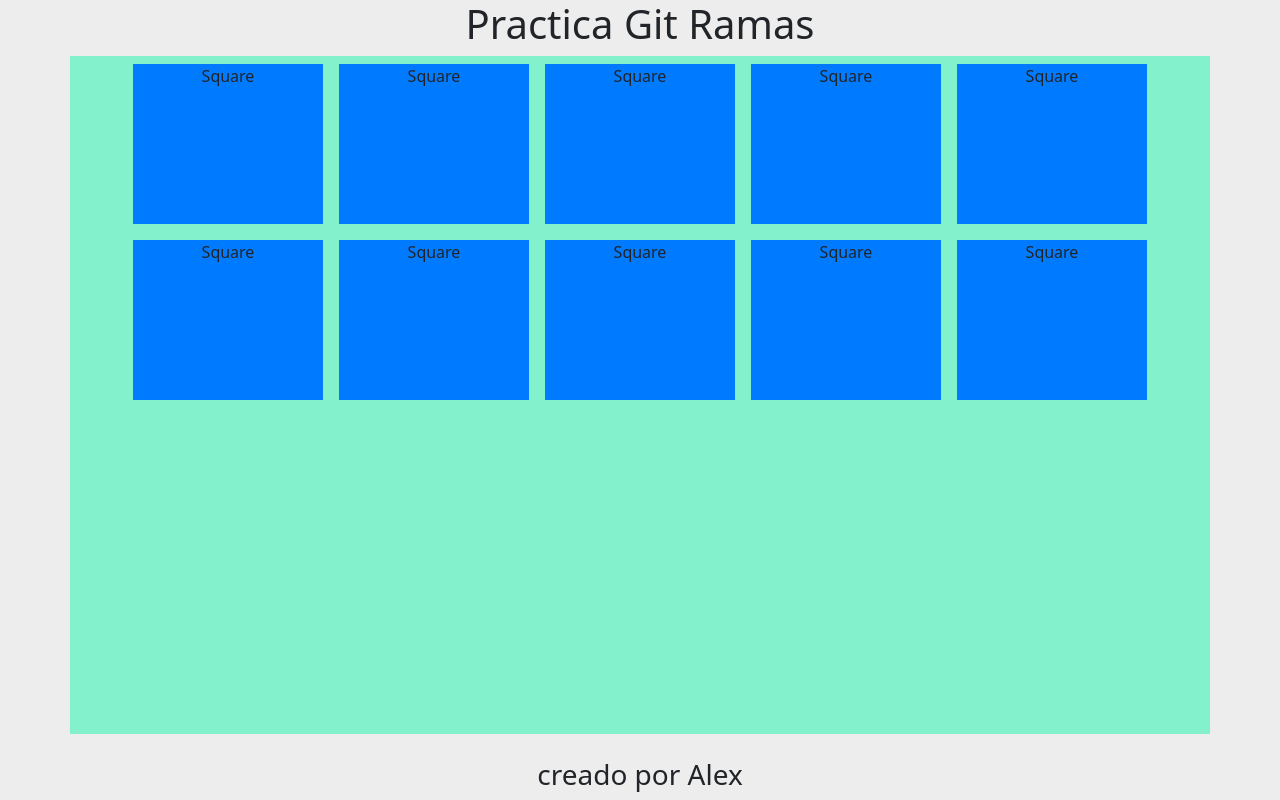
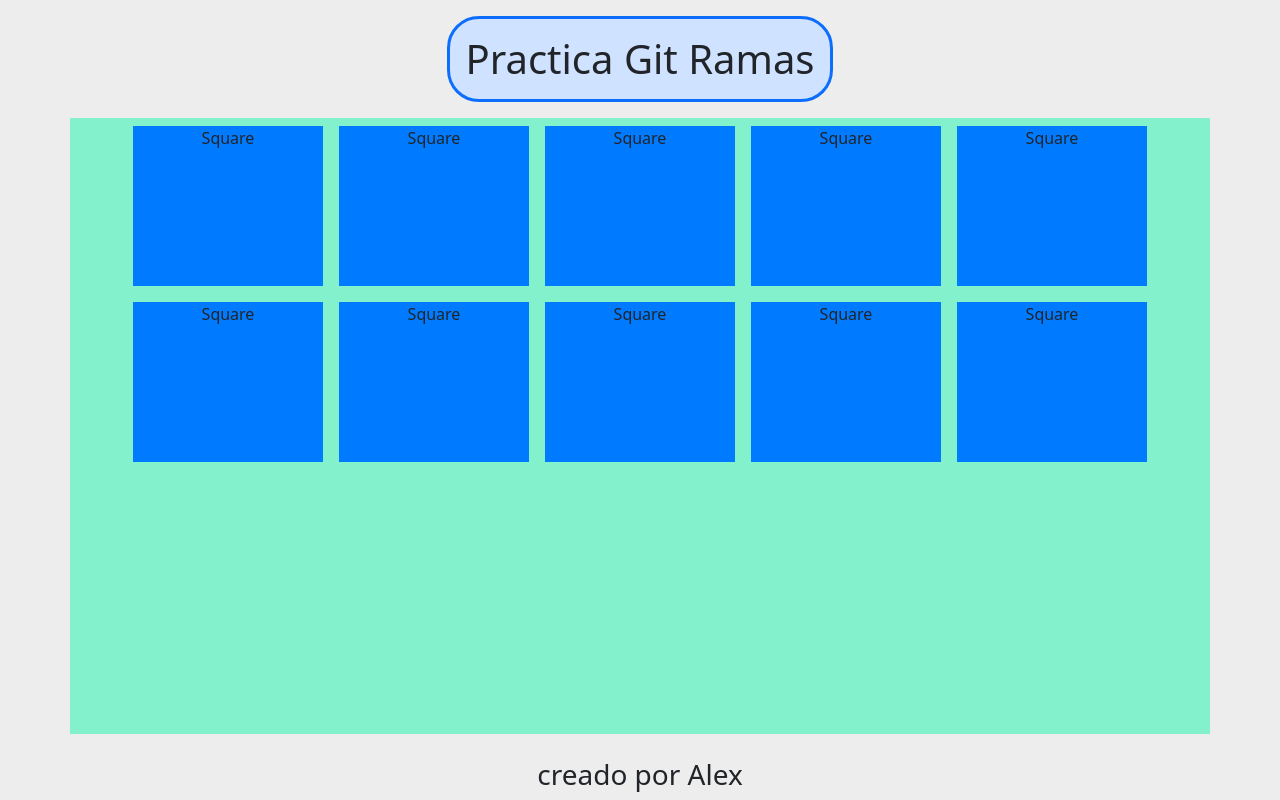
Before and after one commit to Allpez/practicaRamasGitDos, a plain HTML site: page index.html in a window 1280 px wide. Drawn offline with nearby package versions, Linux system fonts and the light colour scheme.

Commit message:
estilo header

```diff
--- a/index.html
+++ b/index.html
@@ -10,7 +10,7 @@
 </head>
 <body>
     <header>
-        <h1>Practica Git Ramas</h1>
+        <h1 class="border border-3 border-primary rounded-5 m-3 p-3 bg-primary-subtle">Practica Git Ramas</h1>
     </header>
     <body class="d-flex flex-column min-vh-100 layout">
         <main class="container text-center flex-grow-1">
```
Also changed, not shown: imgs/Portadas_blog_21.png (added).
